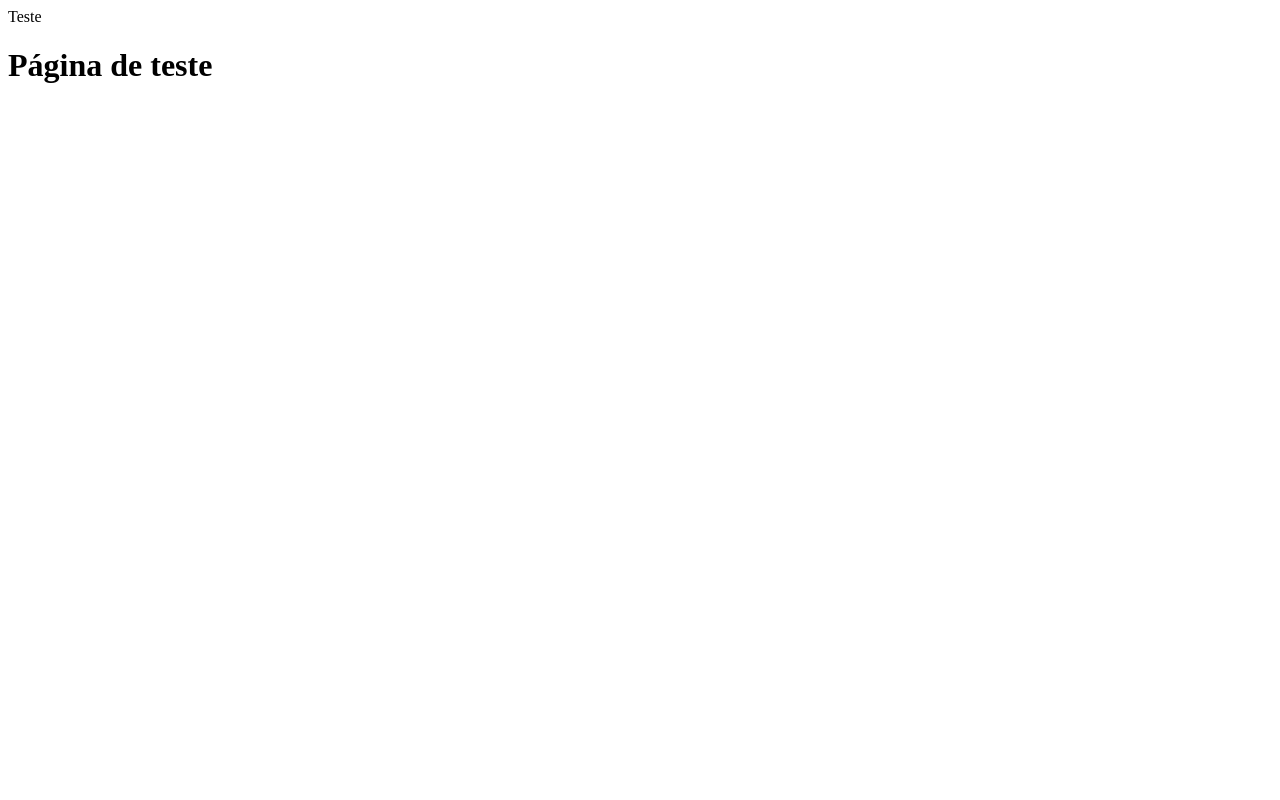
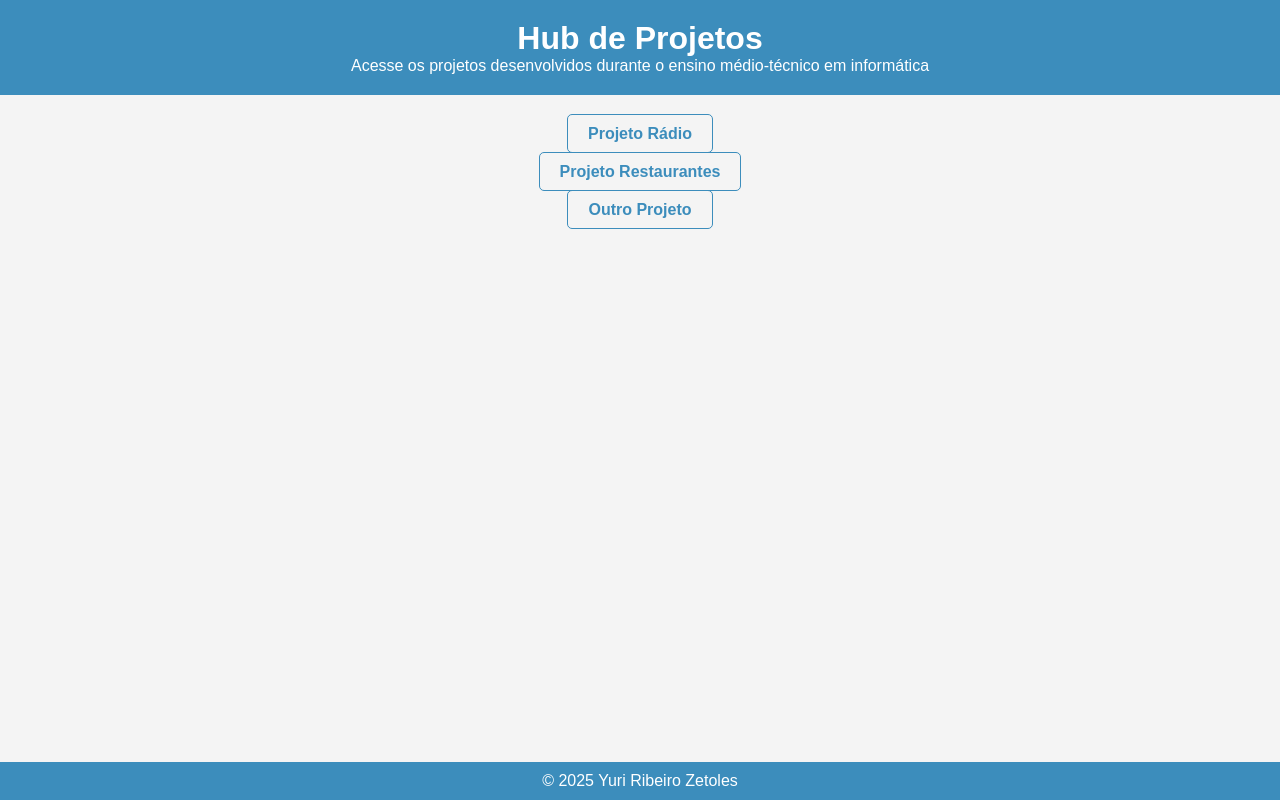
Before and after one commit to YurizinDEV/ProjetosTecInfo, a plain HTML site: page index.html in a window 1280 px wide. Drawn offline with Linux system fonts and the light colour scheme.

Commit message:
feat: reestruturação do HTML, adição de navegação e estilo ao projeto

```diff
--- a/index.html
+++ b/index.html
@@ -1,8 +1,27 @@
-<html>
+<!DOCTYPE html>
+<html lang="en">
   <head>
-    Teste
-  </head>
-  <body>
-   <h1>Página de teste</h1>
-  </body>
+    <meta charset="UTF-8">
+    <meta name="viewport" content="width=device-width, initial-scale=1.0">
+    <title>Hub de Projetos</title>
+    <link rel="stylesheet" href="style.css">
+</head>
+<body>
+    <header>
+        <h1>Hub de Projetos</h1>
+        <p>Acesse os projetos desenvolvidos durante o ensino médio-técnico em informática</p>
+    </header>
+    <main>
+        <nav>
+            <ul>
+                <li><a href="radio.html">Projeto Rádio</a></li>
+                <li><a href="restaurants.html">Projeto Restaurantes</a></li>
+                <li><a href="outro_projeto.html">Outro Projeto</a></li>
+            </ul>
+        </nav>
+    </main>
+    <footer>
+        <p>&copy; 2025 Yuri Ribeiro Zetoles</p>
+    </footer>
+</body>
 </html>
--- a/radio/assets/style.css
+++ b/radio/assets/style.css
@@ -93,12 +93,12 @@ button {
   margin-top: 0.5em;
 }
 
-h5{
+h5 {
   font-family: 'Courier New', monospace;
   margin: 0;
 }
 
-img{
+img {
   border-radius: 10px;
   box-shadow: 10px 10px 15px rgba(0, 0, 0, 3);
 }
--- /dev/null
+++ b/style.css
@@ -0,0 +1,66 @@
+* {
+    box-sizing: border-box;
+    margin: 0;
+    padding: 0;
+}
+
+body {
+    font-family: Arial, sans-serif;
+    background-color: #f4f4f4;
+    display: flex;
+    flex-direction: column;
+    align-items: center;
+    height: 100vh;
+}
+
+header {
+    background: #3c8dbc;
+    color: #fff;
+    text-align: center;
+    padding: 20px;
+    width: 100%;
+}
+
+h1 {
+    margin: 0;
+}
+
+nav {
+    margin: 20px 0;
+}
+
+nav ul {
+    list-style-type: none;
+    padding: 0;
+    display: flex;
+    flex-direction: column;
+    align-items: center;
+}
+
+nav ul li {
+    margin: 10px 0;
+}
+
+nav ul li a {
+    text-decoration: none;
+    color: #3c8dbc;
+    font-weight: bold;
+    padding: 10px 20px;
+    border: 1px solid #3c8dbc;
+    border-radius: 5px;
+    transition: background 0.3s;
+}
+
+nav ul li a:hover {
+    background: #007BFF;
+    color: #fff;
+}
+
+footer {
+    text-align: center;
+    padding: 10px;
+    background: #3c8dbc;
+    color: #fff;
+    width: 100%;
+    margin-top: auto;
+}
```
Also changed, not shown: radio/assets/script.js (line endings or trailing spaces).
